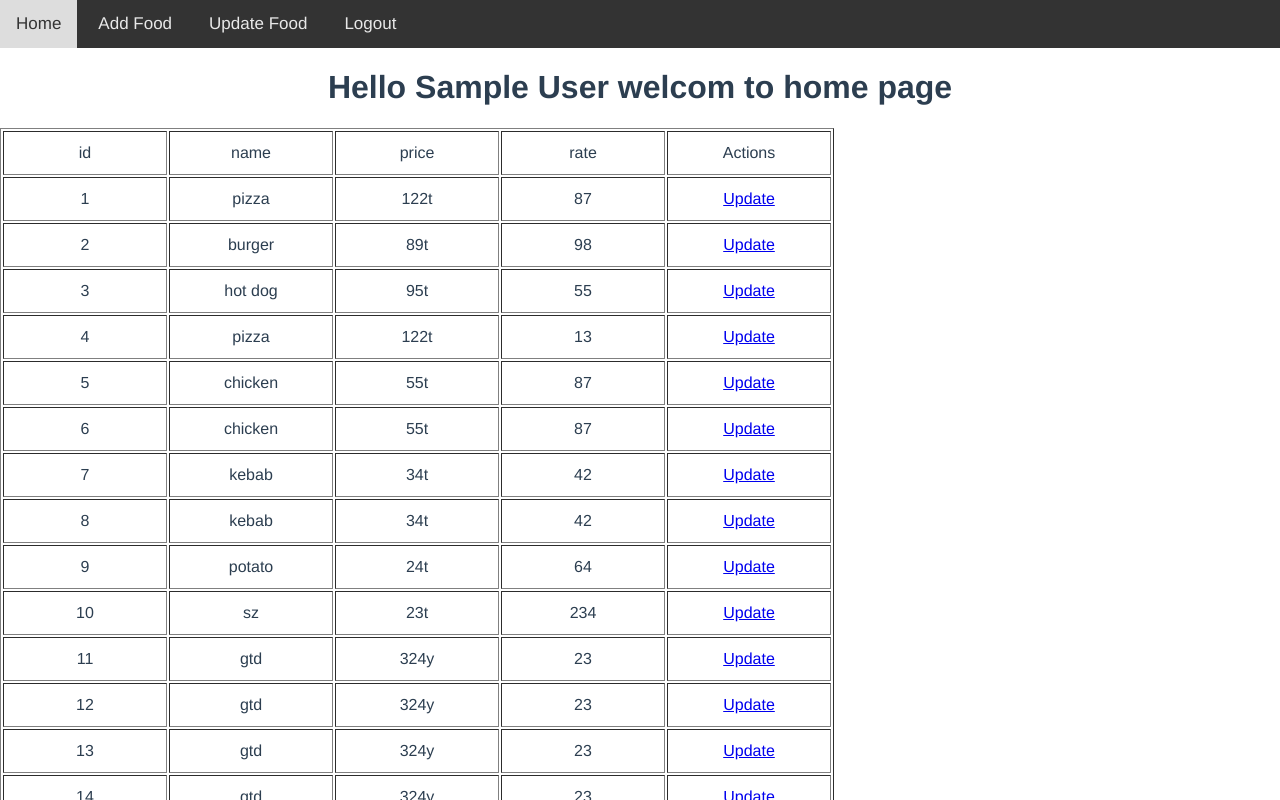
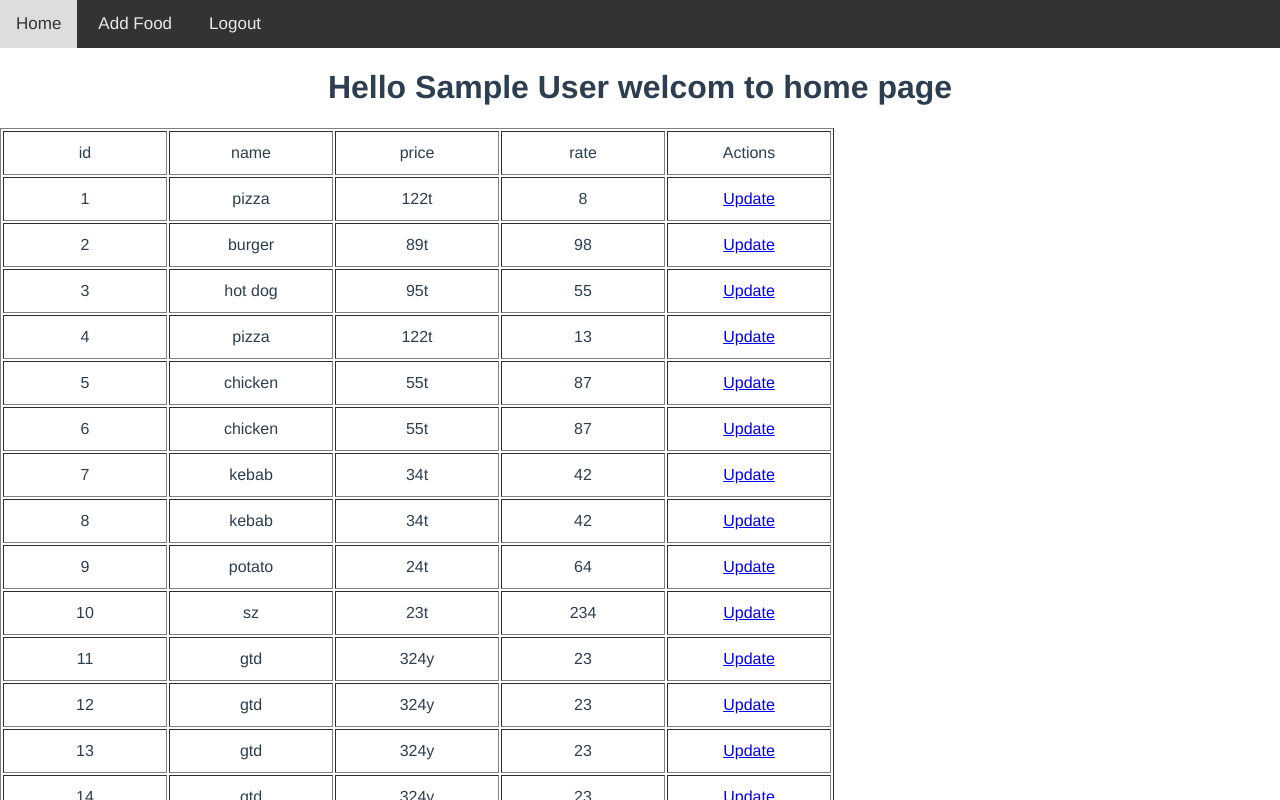
Before and after one commit to MehranMohamadi/Restaurant-managment-app, a Vue app: page / in a window 1280 px wide. Shown: the top 800 px of the page. Built offline with nearby package versions, Linux system fonts and the light colour scheme; data requests are answered from the project's data file; sample sign-in values are in the browser's storage.

Commit message:
update.vue page complete

```diff
--- a/db.json
+++ b/db.json
@@ -15,10 +15,10 @@
   ],
   "food": [
     {
-      "id": 1,
       "name": "pizza",
-      "rate": 87,
-      "price": "122t"
+      "price": "122t",
+      "rate": "8",
+      "id": 1
     },
     {
       "id": 2,
--- a/src/components/Header.vue
+++ b/src/components/Header.vue
@@ -2,7 +2,7 @@
     <div class="nav">
         <router-link to="/">Home</router-link>
         <router-link to="add">Add Food</router-link>
-        <router-link to="update">Update Food</router-link>
+
         <a href="#" v-on:click="logout">Logout</a>
     </div>
 </template>
--- a/src/components/update.vue
+++ b/src/components/update.vue
@@ -5,12 +5,13 @@
     <input type="text" name="name" placeholder="enter name" v-model="food.name"/>
     <input type="text" name="rate" placeholder="enter rate" v-model="food.rate"/>
     <input type="text" name="price" placeholder="enter price" v-model="food.price"/>
-    <button type="button" v-on:click="addfood">update Food</button>
+    <button type="button" v-on:click="updatefood">update Food</button>
   </form>
 </template>
 
 <script>
 import Header from "./Header";
+import axios from "axios";
 
 export default {
   name: "update",
@@ -26,11 +27,26 @@ export default {
       }
     }
   },
-  mounted() {
+  methods: {
+    async updatefood() {
+      const result = await axios.put("http://localhost:3000/food/" + this.$route.params.id, {
+        name: this.food.name,
+        price: this.food.price,
+        rate: this.food.rate,
+      });
+      if (result.status == 200) {
+        this.$router.push({name: 'Home'})
+      }
+    }
+  },
+  async mounted() {
     let user = localStorage.getItem('user-info');
     if (!user) {
       this.$router.push({name: 'Signup'})
     }
+    const result = await axios.get('http://localhost:3000/food/' + this.$route.params.id)
+    console.warn(result.data)
+    this.food = result.data
   }
 }
 </script>
--- a/src/router.js
+++ b/src/router.js
@@ -10,7 +10,7 @@ const routes = [
     {name: 'Signup', component: SignUp, path: '/sign-up'},
     {name: 'Login', component: Login, path: '/login'},
     {name: 'add', component: Add, path: '/add'},
-    {name: 'update', component: update, path: '/update'}
+    {name: 'update', component: update, path: '/update/:id'}
 ];
 
 const router = createRouter({
```
